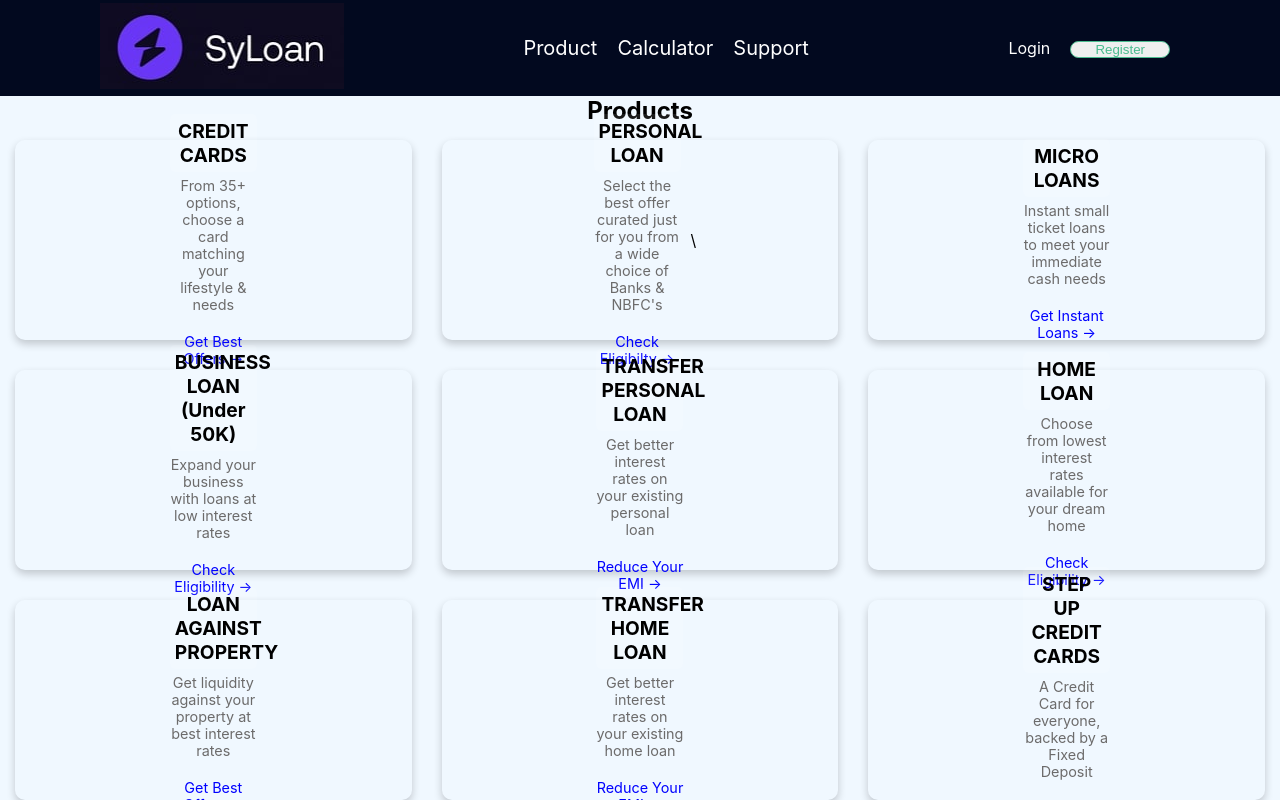
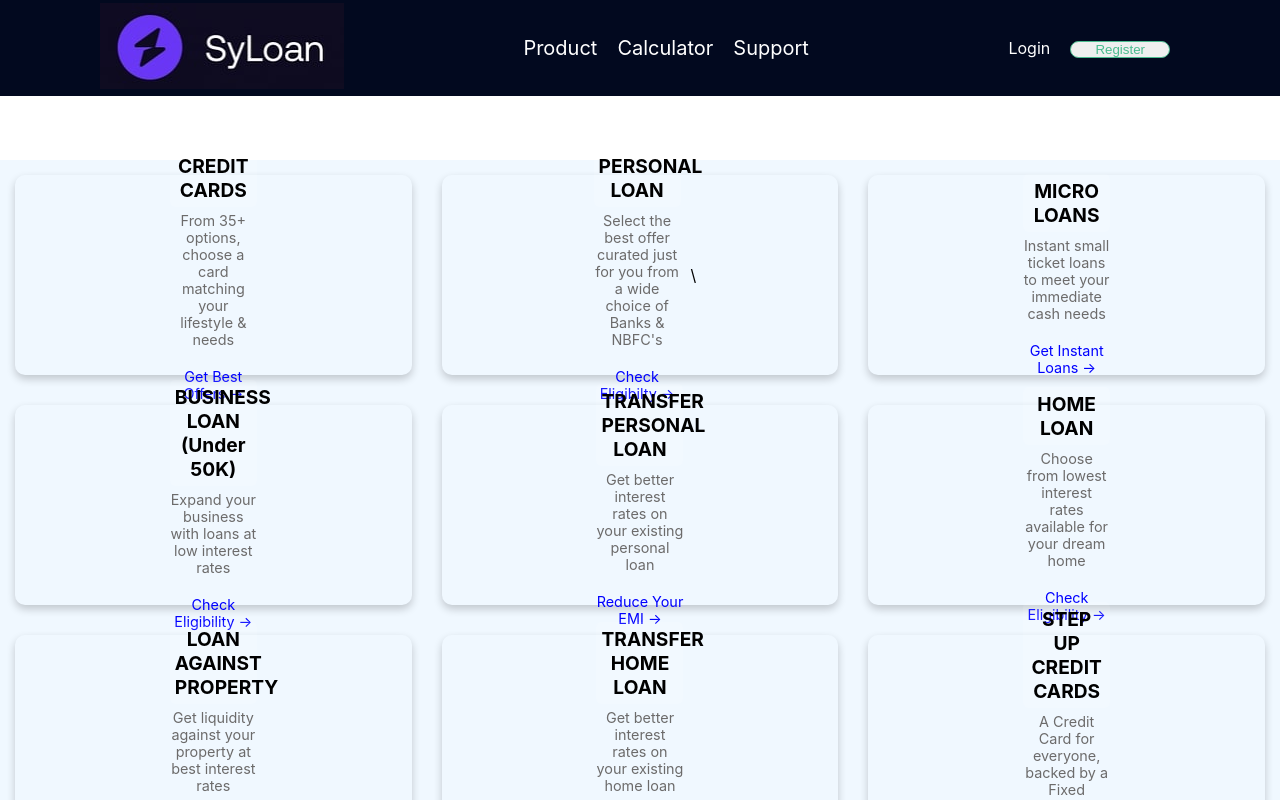
Before and after one commit to Maheshmelapakula/SyLoan-Finance, a React (Create React App) app in the folder syloan_finance/: page /product in a window 1280 px wide. Shown: the top 800 px of the page. Built offline with nearby package versions, Linux system fonts and the light colour scheme.

Commit message:
footeradded

```diff
--- a/syloan_finance/src/Components/Product/Products.jsx
+++ b/syloan_finance/src/Components/Product/Products.jsx
@@ -6,8 +6,8 @@ import Footer from "../Footer";
 const Products = () => {
   const navigate = useNavigate(); //maddagudu
   return (
-    <div style={{background : "aliceblue"}}>
-      <h2>Products</h2>
+    <div style={{background : "aliceblue",margin:'3rem auto'}}>
+      {/* <h2>Products</h2> */}
       <div id={Styles.container}>
         <div className={Styles.card}>
           <div className={Styles.card1}>
--- a/syloan_finance/src/Components/Product/Products.module.css
+++ b/syloan_finance/src/Components/Product/Products.module.css
@@ -11,6 +11,7 @@
 .card {
     display: grid;
     grid-template-columns: repeat(3,1fr);
+    margin:4rem auto;
 }
 
 .card1 {
```
